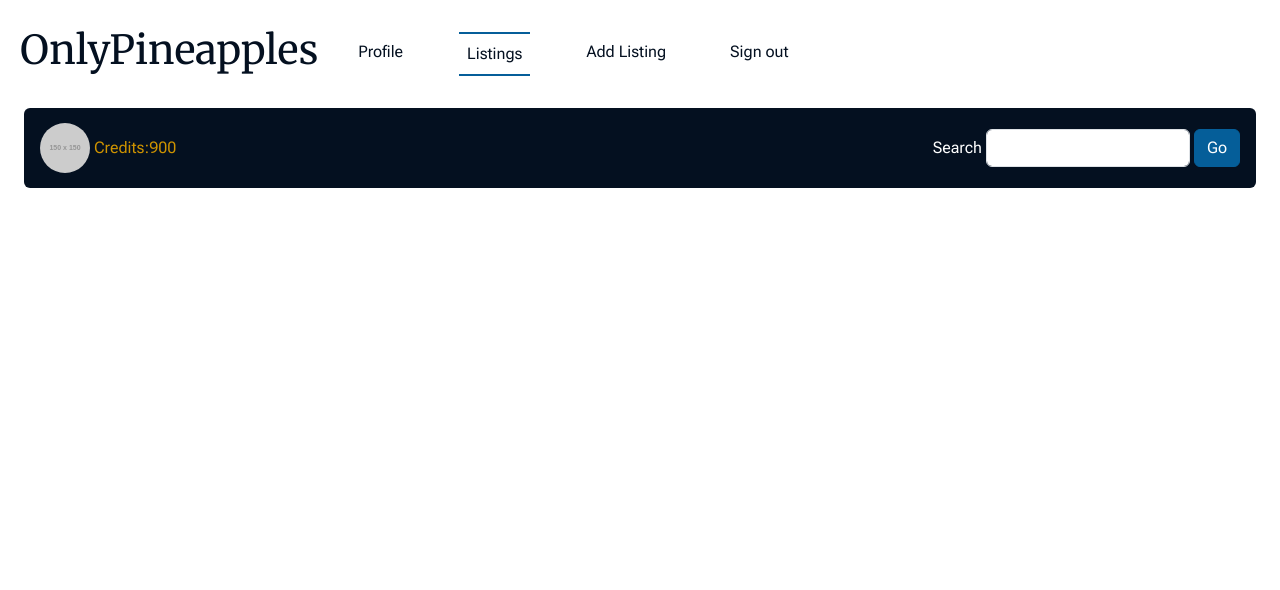
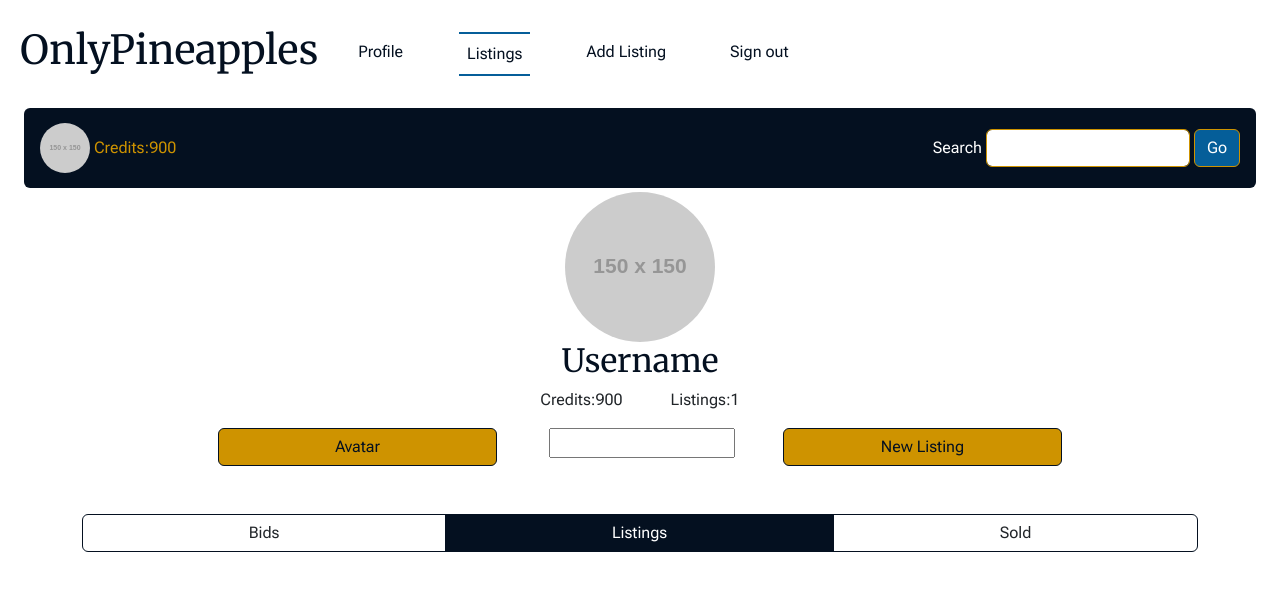
Before and after one commit to Spookyrumble/Auction, a website built with Vite: page src/HTML/profile/index.html in a window 1280 px wide. Built offline with nearby package versions, Linux system fonts and the light colour scheme; placeholder pictures from the web are drawn by us.

Commit message:
Updates profile index

```diff
--- a/src/HTML/profile/index.html
+++ b/src/HTML/profile/index.html
@@ -67,7 +67,7 @@
           <div class="col-12">
             <div class="d-flex justify-content-between banner rounded">
               <div class="col-3 d-flex align-items-center mx-3">
-                <div class="col-2 d-flex gap-1">
+                <div class="col-2-sm d-flex flex-wrap gap-1">
                   <div>
                     <img
                       id="avatar"
@@ -92,12 +92,15 @@
                       >Search</label
                     >
                     <input
-                      class="form-control"
+                      class="form-control border-info"
                       type="text"
                       name="search"
                       id="searchInput"
                     />
-                    <button class="btn btn-primary text-white" type="submit">
+                    <button
+                      class="btn btn-primary text-white border-info"
+                      type="submit"
+                    >
                       Go
                     </button>
                   </div>
@@ -108,7 +111,73 @@
         </div>
       </div>
     </header>
-    <main></main>
+    <main>
+      <div class="container spacer">
+        <div class="row">
+          <div class="col-12-sm d-flex justify-content-center">
+            <img
+              class="img-fluid rounded-circle"
+              src="https://via.placeholder.com/150"
+              alt=""
+            />
+          </div>
+          <div class="col-12 d-flex justify-content-center">
+            <h2 class="text-secondary">Username</h2>
+          </div>
+          <div class="col-12 d-flex justify-content-center gap-5">
+            <div>
+              <p>Credits:<span>900</span></p>
+            </div>
+            <div>
+              <p>Listings:<span>1</span></p>
+            </div>
+          </div>
+          <div class="col-12-sm d-flex justify-content-center gap-5">
+            <button
+              id="editProfileBtn"
+              class="col-3 btn btn-info text-secondary border-secondary"
+            >
+              Avatar
+            </button>
+            <div>
+              <form>
+                <div class="form-group">
+                  <label class="form" for=""></label>
+                  <input type="text" />
+                  <small></small>
+                </div>
+              </form>
+            </div>
+            <button
+              id="newListingBtn"
+              class="col-3 btn btn-info text-secondary border-secondary"
+            >
+              New Listing
+            </button>
+          </div>
+        </div>
+        <div class="row">
+          <div
+            class="btn-group mt-5"
+            role="group"
+            aria-label="page load buttons"
+          >
+            <button type="button" class="btn btn-white border-secondary">
+              Bids
+            </button>
+            <button
+              type="button"
+              class="btn btn-white border-secondary activeBtn"
+            >
+              Listings
+            </button>
+            <button type="button" class="btn btn-white border-secondary">
+              Sold
+            </button>
+          </div>
+        </div>
+      </div>
+    </main>
     <footer></footer>
   </body>
 </html>
--- a/src/scss/styles.scss
+++ b/src/scss/styles.scss
@@ -1,5 +1,5 @@
 @import "./variables/fonts";
-@import "./variables/themeColors";
+@import "/src/scss/variables/themeColors";
 @import "~bootstrap/scss/bootstrap";
 
 .banner {
@@ -30,3 +30,8 @@
   height: 50px;
   border-radius: 50%;
 }
+
+.activeBtn {
+  background-color: $secondary;
+  color: white;
+}
```
